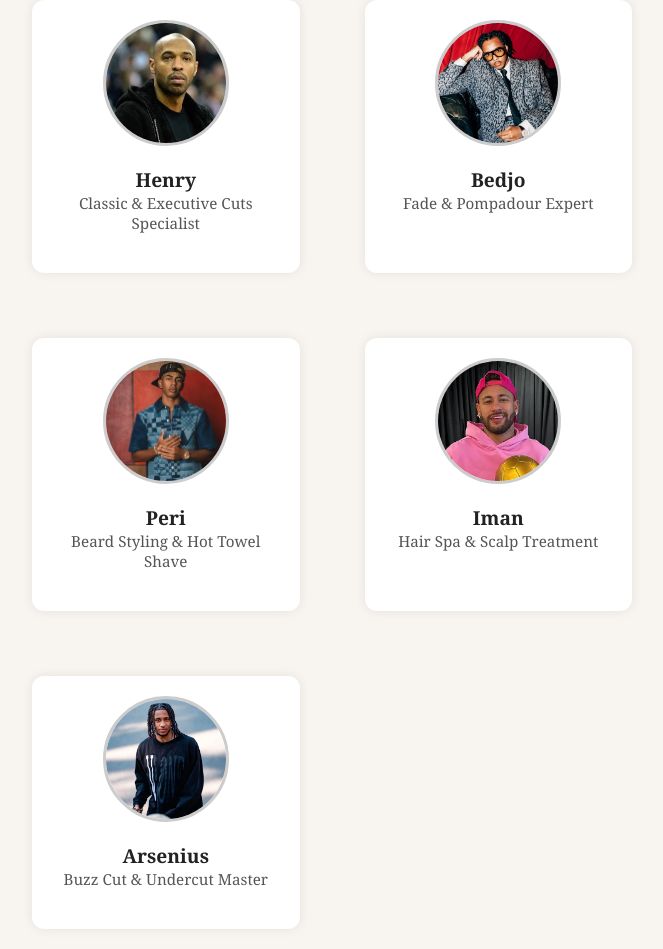
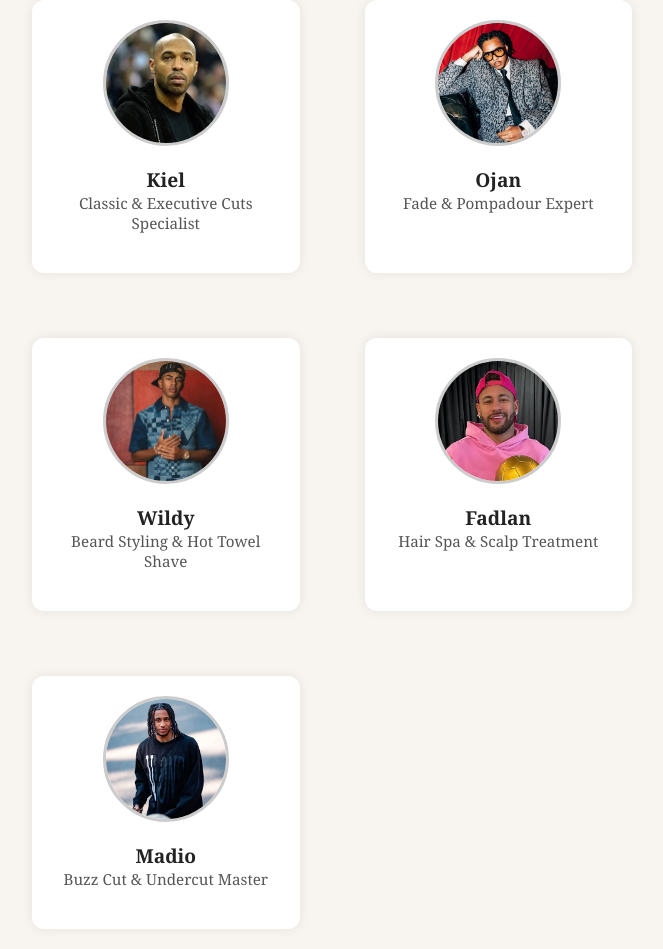
Before and after one commit to fadlanwpradana/belajar-react, a React (Create React App) app: page /barber in a window 1280 px wide. Shown: the part 319-1268 px from the top of the page, without its empty margins (308-971 px from the left). Built offline with nearby package versions, Linux system fonts and the light colour scheme.

Commit message:
fix: change barber name

```diff
--- a/src/pages/barbers/barbers.jsx
+++ b/src/pages/barbers/barbers.jsx
@@ -22,27 +22,27 @@ const Barbers = () => {
             <ol>
               <li>
                 <img src={Henry} alt="logo" />
-                <h3>Henry</h3>
+                <h3>Kiel</h3>
                 <p>Classic & Executive Cuts Specialist</p>
               </li>
               <li>
                 <img src={Kounde} alt="logo" />
-                <h3>Bedjo</h3>
+                <h3>Ojan</h3>
                 <p>Fade & Pompadour Expert</p>
               </li>
               <li>
                 <img src={Yamal} alt="logo" />
-                <h3>Peri</h3>
+                <h3>Wildy</h3>
                 <p>Beard Styling & Hot Towel Shave</p>
               </li>
               <li>
                 <img src={Neymar} alt="logo" />
-                <h3>Iman</h3>
+                <h3>Fadlan</h3>
                 <p>Hair Spa & Scalp Treatment</p>
               </li>
               <li>
                 <img src={Olise} alt="logo" />
-                <h3>Arsenius</h3>
+                <h3>Madio</h3>
                 <p>Buzz Cut & Undercut Master</p>
               </li>
             </ol>
```
